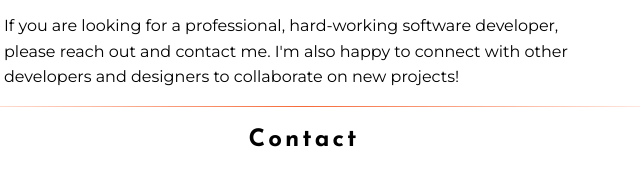
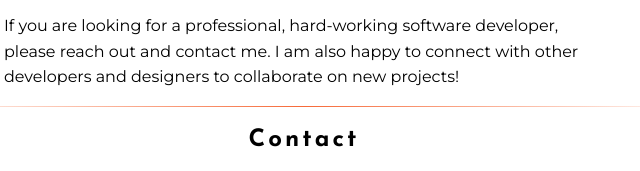
Before and after one commit to TatiaB-dev/portfolio, a plain HTML site: page index.html in a window 1280 px wide. Shown: the part 1294-1465 px from the top of the page, 336-976 px from the left. Drawn offline with nearby package versions, Linux system fonts and the light colour scheme; a script that the page names is missing.

Commit message:
github pages not updating, attempt to debug.

```diff
--- a/index.html
+++ b/index.html
@@ -40,7 +40,7 @@
 		<article>
 			<h2>About</h2>
 			<p>I've worked as a nurse for over 8 years, however I was never passionate about nursing. I fantasized often about spending my days working on my laptop staring at a page full of code. I often critisized the charting software I used in the workplace, and imagined up new, functional platforms that would make nursing life easier. Finally, I made the choice to start learning how to code - first on my own, then I joined Bloc to gain more structure.</p>
-			<p>If you are looking for a professional, hard-working software developer, please reach out and contact me. I'm also happy to connect with other developers and designers to collaborate on new projects!</p>
+			<p>If you are looking for a professional, hard-working software developer, please reach out and contact me. I am also happy to connect with other developers and designers to collaborate on new projects!</p>
 		</article>
 
 		<hr>
```
